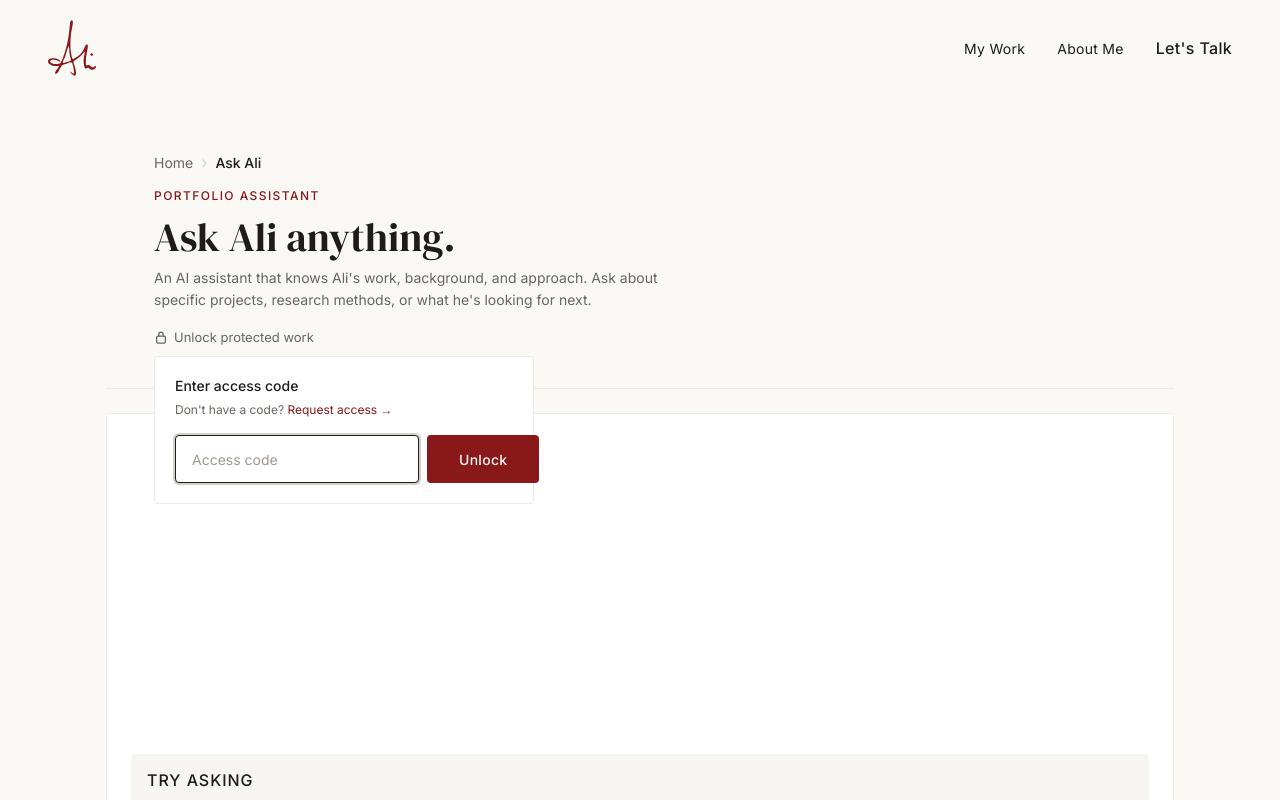
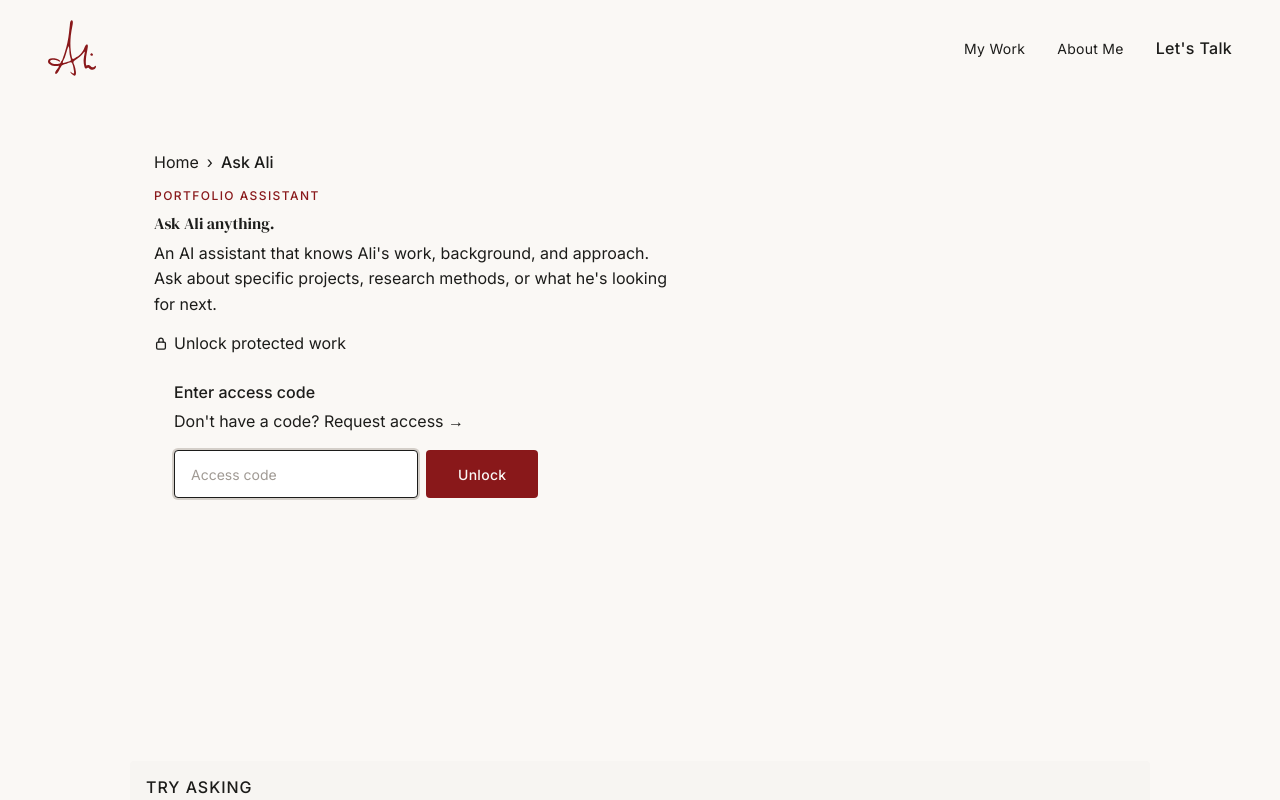
Before and after one commit to alikhandesign/alikhandesign.com, a Next.js app: page /chat in a window 1280 px wide. Both pictures are taken after a click on the button "Unlock protected work". Shown: the top 800 px of the page. Built offline with nearby package versions, Linux system fonts and the light colour scheme.

Commit message:
Token rename sweep: align CSS custom properties with Figma semantic token naming

```diff
--- a/app/chat/page.tsx
+++ b/app/chat/page.tsx
@@ -206,18 +206,18 @@ export default function ChatPage() {
       }}>
 
         {/* Header */}
-        <header className="page-header" style={{ borderBottom: '1px solid var(--border)' }}>
+        <header className="page-header" style={{ borderBottom: '1px solid var(--color-border)' }}>
           <nav style={{ display: 'flex', alignItems: 'center', gap: '0.5rem', marginBottom: '1rem' }}>
-            <Link href="/" style={{ fontSize: 'var(--text-base)', color: 'var(--text-muted)', textDecoration: 'none' }}>Home</Link>
-            <span style={{ color: 'var(--border-mid)' }}>›</span>
-            <span style={{ fontSize: 'var(--text-base)', color: 'var(--text)', fontWeight: 500 }}>Ask Ali</span>
+            <Link href="/" style={{ fontSize: 'var(--color-text-base)', color: 'var(--color-text-muted)', textDecoration: 'none' }}>Home</Link>
+            <span style={{ color: 'var(--color-border-mid)' }}>›</span>
+            <span style={{ fontSize: 'var(--color-text-base)', color: 'var(--color-text)', fontWeight: 500 }}>Ask Ali</span>
           </nav>
 
           <p className="eyebrow">Portfolio Assistant</p>
-          <h1 className="font-serif" style={{ fontSize: 'var(--text-4xl)', fontWeight: 400, lineHeight: 1.1, marginBottom: '0.5rem' }}>
+          <h1 className="font-serif" style={{ fontSize: 'var(--color-text-4xl)', fontWeight: 400, lineHeight: 1.1, marginBottom: '0.5rem' }}>
             Ask Ali anything.
           </h1>
-          <p style={{ fontSize: 'var(--text-base)', color: 'var(--text-muted)', lineHeight: 1.6, maxWidth: 520, marginBottom: 'var(--space-4)' }}>
+          <p style={{ fontSize: 'var(--color-text-base)', color: 'var(--color-text-muted)', lineHeight: 1.6, maxWidth: 520, marginBottom: 'var(--space-4)' }}>
             An AI assistant that knows Ali's work, background, and approach. Ask about specific projects, research methods, or what he's looking for next.
           </p>
 
@@ -230,7 +230,7 @@ export default function ChatPage() {
                 style={{
                   display: 'inline-flex', alignItems: 'center', gap: 6,
                   background: 'none', border: 'none', cursor: 'pointer',
-                  fontSize: 'var(--text-sm)', color: 'var(--text-muted)',
+                  fontSize: 'var(--color-text-sm)', color: 'var(--color-text-muted)',
                   fontFamily: 'var(--font-sans)', padding: 0,
                 }}
                 aria-expanded={showUnlock}
@@ -245,7 +245,7 @@ export default function ChatPage() {
             ) : (
               <span style={{
                 display: 'inline-flex', alignItems: 'center', gap: 6,
-                fontSize: 'var(--text-sm)', color: '#4A6130',
+                fontSize: 'var(--color-text-sm)', color: '#4A6130',
               }}>
                 <svg width="14" height="14" viewBox="0 0 16 16" fill="none" aria-hidden="true">
                   <rect x="3" y="7" width="10" height="8" rx="1.5" stroke="currentColor" strokeWidth="1.5"/>
@@ -262,22 +262,22 @@ export default function ChatPage() {
                 style={{
                   position: 'absolute', top: 'calc(100% + 8px)', left: 0,
                   zIndex: 100, width: 380, maxWidth: 'calc(100vw - var(--space-8))',
-                  background: 'var(--surface)', border: '1px solid var(--border)',
+                  background: 'var(--color-surface)', border: '1px solid var(--color-border)',
                   borderRadius: 'var(--radius)',
                   padding: 'var(--space-5)',
                   boxSizing: 'border-box',
                 }}
               >
-                <p style={{ fontSize: 'var(--text-base)', fontWeight: 500, marginBottom: '0.4rem' }}>Enter access code</p>
-                <p style={{ fontSize: 'var(--text-xs)', color: 'var(--text-muted)', marginBottom: 'var(--space-4)', lineHeight: 1.6 }}>
+                <p style={{ fontSize: 'var(--color-text-base)', fontWeight: 500, marginBottom: '0.4rem' }}>Enter access code</p>
+                <p style={{ fontSize: 'var(--color-text-xs)', color: 'var(--color-text-muted)', marginBottom: 'var(--space-4)', lineHeight: 1.6 }}>
                   Don't have a code?{' '}
                   <button
                     ref={contactTriggerRef}
                     onClick={() => { setShowUnlock(false); setContactModalOpen(true) }}
                     style={{
                       background: 'none', border: 'none', cursor: 'pointer',
-                      color: 'var(--accent)', fontFamily: 'var(--font-sans)',
-                      fontSize: 'var(--text-xs)', padding: 0,
+                      color: 'var(--color-accent)', fontFamily: 'var(--font-sans)',
+                      fontSize: 'var(--color-text-xs)', padding: 0,
                     }}
                   >
                     Request access →
@@ -299,7 +299,7 @@ export default function ChatPage() {
                   </button>
                 </div>
                 {passwordError && (
-                  <p style={{ fontSize: 'var(--text-xs)', color: 'var(--accent-dark)', marginTop: '0.4rem' }}>
+                  <p style={{ fontSize: 'var(--color-text-xs)', color: 'var(--color-accent-dark)', marginTop: '0.4rem' }}>
                     Incorrect code. Contact Ali to request access.
                   </p>
                 )}
@@ -316,7 +316,7 @@ export default function ChatPage() {
             gridTemplateColumns: (!isMobile && inspectorOpen) ? '1fr 260px' : '1fr',
             transition: 'grid-template-columns 0.25s ease',
             marginTop: 'var(--space-6)',
-            border: '1px solid var(--border)',
+            border: '1px solid var(--color-border)',
             borderRadius: 'var(--radius)',
             overflow: 'hidden',
           }}
@@ -324,7 +324,7 @@ export default function ChatPage() {
           {/* Left — message thread + input */}
           <div style={{
             display: 'flex', flexDirection: 'column',
-            background: 'var(--surface)',
+            background: 'var(--color-surface)',
             padding: 'var(--space-6)',
             minWidth: 0,
             flex: 1,
@@ -338,7 +338,7 @@ export default function ChatPage() {
             gap: 'var(--space-6)',
             paddingBottom: isEmpty ? 0 : 'var(--space-4)',
             scrollbarWidth: 'thin',
-            scrollbarColor: 'var(--border) transparent',
+            scrollbarColor: 'var(--color-border) transparent',
           }}>
             {messages.map((msg, i) => (
               <ChatBubble
@@ -353,7 +353,7 @@ export default function ChatPage() {
             {loading && (
               <div style={{ display: 'flex', justifyContent: 'flex-start' }}>
                 <div style={{
-                  background: 'var(--surface)', border: '1px solid var(--border)',
+                  background: 'var(--color-surface)', border: '1px solid var(--color-border)',
                   borderRadius: '12px 12px 12px 2px',
                 }}>
                   <GenerationState phase={generationPhase} />
@@ -369,7 +369,7 @@ export default function ChatPage() {
               display: 'flex', alignItems: 'center', justifyContent: 'space-between',
               padding: '8px 12px', background: '#fdf6ec',
               borderLeft: '3px solid #92600A',
-              fontSize: 'var(--text-xs)', color: '#92600A',
+              fontSize: 'var(--color-text-xs)', color: '#92600A',
               marginBottom: 'var(--space-4)',
             }}>
               <span>{remaining} response{remaining === 1 ? '' : 's'} remaining.</span>
@@ -378,7 +378,7 @@ export default function ChatPage() {
                 style={{
                   background: 'none', border: 'none', cursor: 'pointer',
                   color: '#92600A', fontWeight: 500, fontFamily: 'var(--font-sans)',
-                  fontSize: 'var(--text-xs)', textDecoration: 'underline', padding: 0,
+                  fontSize: 'var(--color-text-xs)', textDecoration: 'underline', padding: 0,
                 }}
               >
                 Contact Ali
@@ -390,9 +390,9 @@ export default function ChatPage() {
           {showLimit && (
             <div style={{
               display: 'flex', alignItems: 'center', justifyContent: 'space-between',
-              padding: '8px 12px', background: 'var(--accent-bg)',
-              borderLeft: '3px solid var(--accent)',
-              fontSize: 'var(--text-xs)', color: 'var(--accent)',
+              padding: '8px 12px', background: 'var(--color-accent-bg)',
+              borderLeft: '3px solid var(--color-accent)',
+              fontSize: 'var(--color-text-xs)', color: 'var(--color-accent)',
               marginBottom: 'var(--space-4)',
             }}>
               <span>You've used all available responses.</span>
@@ -400,8 +400,8 @@ export default function ChatPage() {
                 onClick={() => setContactModalOpen(true)}
                 style={{
                   background: 'none', border: 'none', cursor: 'pointer',
-                  color: 'var(--accent)', fontWeight: 500, fontFamily: 'var(--font-sans)',
-                  fontSize: 'var(--text-xs)', textDecoration: 'underline', padding: 0,
+                  color: 'var(--color-accent)', fontWeight: 500, fontFamily: 'var(--font-sans)',
+                  fontSize: 'var(--color-text-xs)', textDecoration: 'underline', padding: 0,
                 }}
               >
                 Contact Ali for more
@@ -411,7 +411,7 @@ export default function ChatPage() {
 
           {/* Input area */}
           <div style={{
-            borderTop: isEmpty ? 'none' : '1px solid var(--border)',
+            borderTop: isEmpty ? 'none' : '1px solid var(--color-border)',
             paddingTop: isEmpty ? 0 : 'var(--space-6)',
           }}>
             {isEmpty && (
@@ -459,7 +459,7 @@ export default function ChatPage() {
             <div style={{
               position: 'fixed', bottom: 0, left: 0, right: 0, zIndex: 50,
               height: '62vh',
-              background: 'var(--surface)',
+              background: 'var(--color-surface)',
               borderRadius: '16px 16px 0 0',
               boxShadow: '0 -4px 24px rgba(0,0,0,0.12)',
               display: 'flex', flexDirection: 'column',
@@ -473,7 +473,7 @@ export default function ChatPage() {
               }}>
                 <div style={{
                   width: 36, height: 4, borderRadius: 2,
-                  background: 'var(--border-mid)',
+                  background: 'var(--color-border-mid)',
                 }} />
               </div>
               <div style={{ flex: 1, overflow: 'hidden' }}>
```
